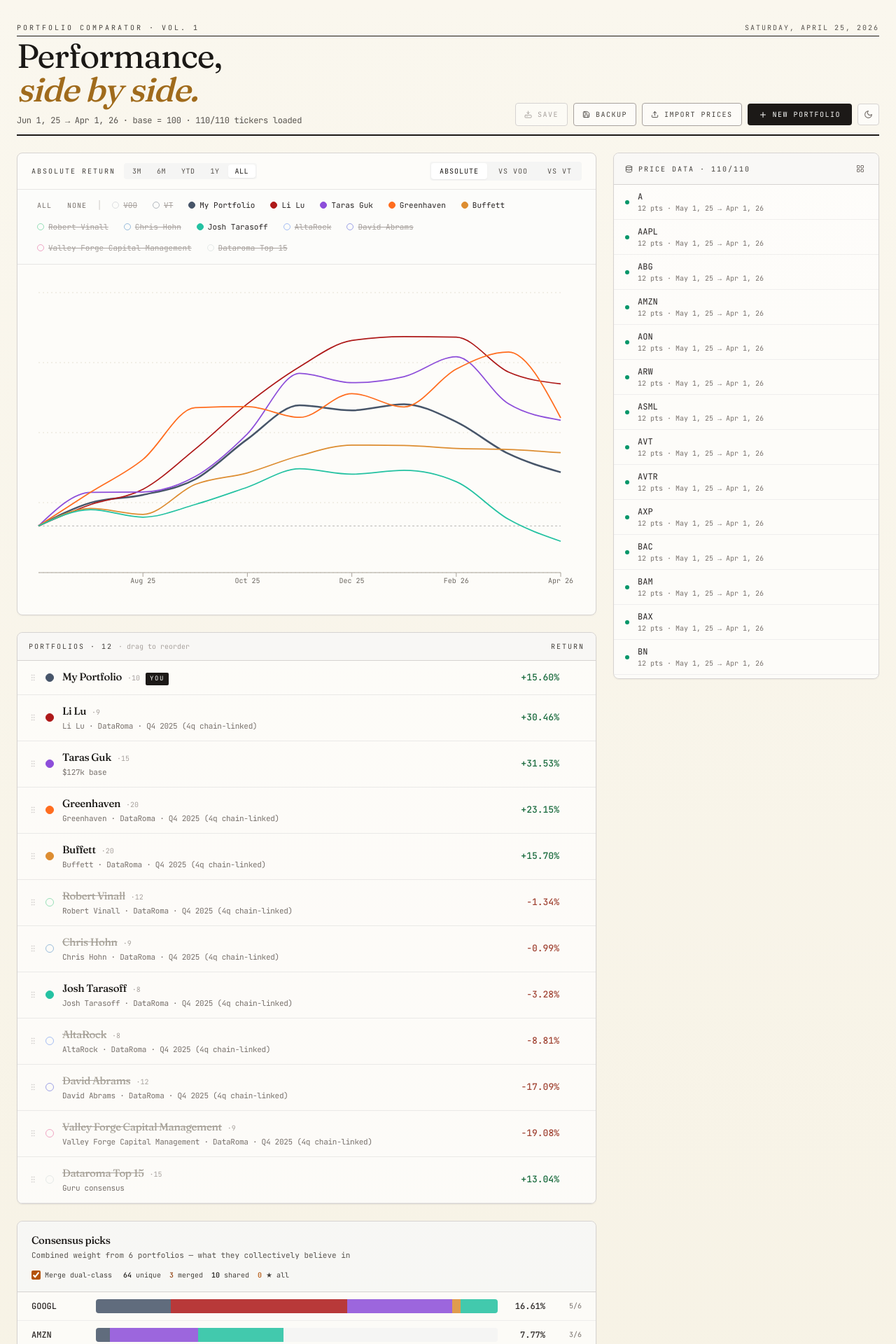
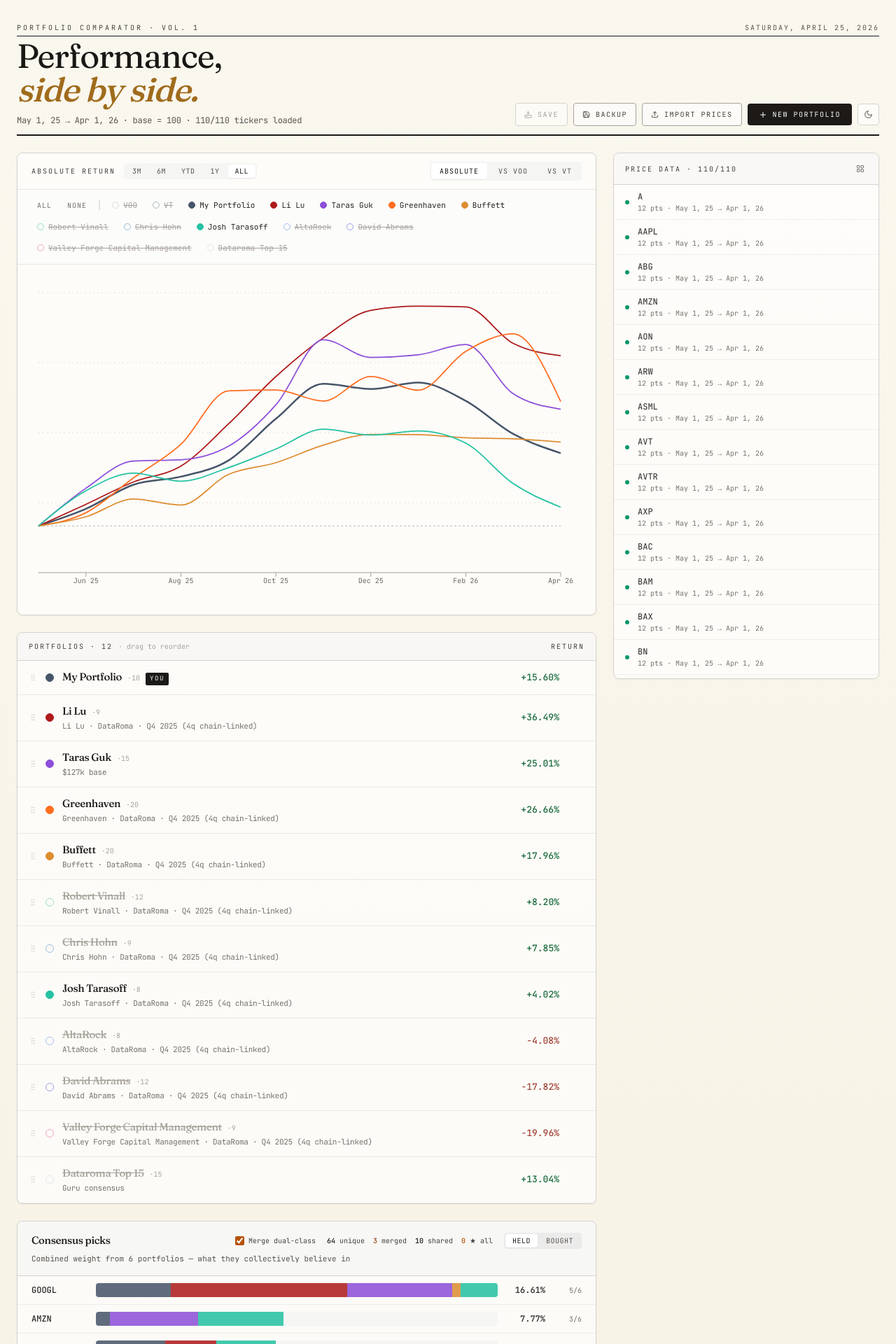
Before and after one commit to LoyEgor/portfolio-performance, a React (Vite) app: page / in a window 1280 px wide. Shown: the top 1920 px of the page at 70% size. Built offline with nearby package versions, Linux system fonts and the light colour scheme.

Commit message:
feat: add view mode for portfolio consensus analysis, supporting 'held' and 'bought' modes with history comparison

```diff
--- a/src/portfolio_tracker.jsx
+++ b/src/portfolio_tracker.jsx
@@ -393,9 +393,13 @@
 
   // Build segments. Each segment owns dates [fromDate, nextFromDate) — the boundary belongs to the
   // next segment so chain-linked rebalance happens cleanly.
+  // The first segment ALWAYS starts at the earliest available price, regardless of where its
+  // snapshot's asOf falls. The first snapshot's holdings apply retrospectively to anything before
+  // their asOf — a fair buy-and-hold approximation, and it keeps history portfolios visually
+  // aligned with non-history ones (which always start at allDates[0]).
   const segs = [];
   for (let i = 0; i < snapshots.length; i++) {
-    const fromDate = closestLE(snapshots[i].asOf);
+    const fromDate = i === 0 ? allDates[0] : closestLE(snapshots[i].asOf);
     if (!fromDate) continue;
     let toDate;
     if (i + 1 < snapshots.length) {
@@ -1440,7 +1444,7 @@
     <div className="bg-white/70 border border-stone-300 rounded-lg overflow-hidden flex flex-col shadow-sm sticky top-6 max-h-[calc(100vh-3rem)]">
       <div className="px-4 py-3 border-b border-stone-300 bg-stone-100/60">
         <div className="text-[10px] tracking-[0.2em] uppercase text-stone-700 font-mono flex items-center gap-2">
-          <Database size={11} /> Price data · {haveCount}/{neededTickers.length}
+          Price data · {haveCount}/{neededTickers.length}
           <button onClick={() => setShowAudit(true)} className="ml-auto p-1 hover:bg-stone-200 rounded text-stone-500 hover:text-stone-800 transition-colors" title="Audit price data">
             <LayoutGrid size={12} />
           </button>
@@ -1483,6 +1487,9 @@
 const ConsensusPanel = ({ portfolios, disabledHoldings, onSetVisibility, onIsolate }) => {
   const [mergeMode, setMergeMode] = useState(true);
   const [showMergedDetails, setShowMergedDetails] = useState(false);
+  // 'held' = aggregate current weights (consensus by holdings).
+  // 'bought' = aggregate positive Δ vs the last history snapshot (consensus by recent buying).
+  const [viewMode, setViewMode] = useState('held');
 
   // Investor portfolios only — benchmarks are comparison instruments, not investment choices.
   // (A non-benchmark portfolio holding VOO as a stock still contributes that ticker normally.)
@@ -1491,6 +1498,8 @@
   const visibleNonEmpty = allWithHoldings.filter(p => p.visible);
   // A portfolio with every holding disabled by the eye toggle has no signal to contribute.
   const hasActiveHoldings = (p) => getActiveHoldings(p, disabledHoldings).length > 0;
+  // For 'bought' mode we additionally need a prior snapshot to diff against.
+  const hasPrevSnapshot = (p) => Array.isArray(p.history) && p.history.length > 0;
 
   // Pool chip click is the same gesture as Portfolios list / chart legend: toggle p.visible.
   // Modifier (Ctrl/Cmd/Shift) isolates. One source of truth — no per-panel "include" state.
@@ -1502,47 +1511,73 @@
     onSetVisibility?.(p.id, !p.visible);
   };
   // Drop portfolios whose every holding is eye-toggled-off — they shouldn't count toward N.
-  const includedPortfolios = visibleNonEmpty.filter(hasActiveHoldings);
+  // In 'bought' mode also drop portfolios without history (no prior snapshot to diff against).
+  const includedPortfolios = visibleNonEmpty
+    .filter(hasActiveHoldings)
+    .filter(p => viewMode === 'bought' ? hasPrevSnapshot(p) : true);
   const N = includedPortfolios.length;
 
-  // Aggregate
+  // Build a {normalizedTicker → renormalized 100%-sum weight} map for an arbitrary holdings array,
+  // applying eye-toggle filter and dual-class merging in one place.
+  const contribFor = (holdings, p, originalsAcc) => {
+    const disabled = disabledHoldings[p.id];
+    const active = disabled?.size
+      ? (holdings || []).filter(h => !disabled.has(h.ticker.trim().toUpperCase()))
+      : (holdings || []);
+    const sum = active.reduce((s, h) => s + h.weight, 0);
+    const out = {};
+    if (sum === 0) return out;
+    active.forEach(h => {
+      const orig = h.ticker.toUpperCase();
+      const norm = normalizeTicker(orig, mergeMode);
+      const w = (h.weight / sum) * 100;
+      out[norm] = (out[norm] || 0) + w;
+      if (originalsAcc) {
+        if (!originalsAcc[norm]) originalsAcc[norm] = new Set();
+        originalsAcc[norm].add(orig);
+      }
+    });
+    return out;
+  };
+
   const stats = useMemo(() => {
     const result = {};
     includedPortfolios.forEach(p => {
-      // Use only enabled holdings, then renormalize each portfolio's weights to 100%.
-      // This mirrors computeSeries: hiding a holding makes the portfolio behave as if it never had it.
-      const active = getActiveHoldings(p, disabledHoldings);
-      const sumActive = active.reduce((s, h) => s + h.weight, 0);
-      if (sumActive === 0) return;
-      const portfolioContrib = {}; // normalized ticker → weight in this portfolio (renormalized)
-      const portfolioOriginals = {}; // normalized ticker → Set of original tickers
-      active.forEach(h => {
-        const orig = h.ticker.toUpperCase();
-        const norm = normalizeTicker(orig, mergeMode);
-        const w = (h.weight / sumActive) * 100;
-        portfolioContrib[norm] = (portfolioContrib[norm] || 0) + w;
-        if (!portfolioOriginals[norm]) portfolioOriginals[norm] = new Set();
-        portfolioOriginals[norm].add(orig);
-      });
-      Object.entries(portfolioContrib).forEach(([t, weight]) => {
+      const portfolioOriginals = {};
+      const currContrib = contribFor(getActiveHoldings(p, disabledHoldings), p, portfolioOriginals);
+
+      // Each portfolio's per-ticker contribution depends on the mode.
+      let contrib;
+      if (viewMode === 'bought' && p.history?.length) {
+        // Latest history entry by asOf is the previous quarter.
+        const prev = [...p.history].sort((a, b) => a.asOf.localeCompare(b.asOf))[p.history.length - 1];
+        const prevContrib = contribFor(prev.holdings, p, null);
+        contrib = {};
+        Object.keys(currContrib).forEach(t => {
+          const delta = currContrib[t] - (prevContrib[t] || 0);
+          if (delta > 0) contrib[t] = delta;  // positive delta = added weight to this position
+        });
+      } else {
+        contrib = currContrib;
+      }
+
+      Object.entries(contrib).forEach(([t, weight]) => {
         if (!result[t]) result[t] = { ticker: t, total: 0, count: 0, holders: [], originals: new Set(), maxSingle: 0 };
         result[t].total += weight;
         result[t].count += 1;
         result[t].holders.push({ portfolio: p, weight });
         result[t].maxSingle = Math.max(result[t].maxSingle, weight);
-        portfolioOriginals[t].forEach(o => result[t].originals.add(o));
+        portfolioOriginals[t]?.forEach(o => result[t].originals.add(o));
       });
     });
     Object.values(result).forEach(s => {
       s.combined = N > 0 ? s.total / N : 0;
       const originalsList = [...s.originals].sort();
-      // "Transformed" covers BOTH cases: single rename (BRK.B → BRK) and multi-merge (GOOG+GOOGL → GOOGL).
-      // Without this, single-rename cases were silently hidden — user couldn't tell BRK came from BRK.B.
       s.merged = originalsList.length > 1 || (originalsList.length === 1 && originalsList[0] !== s.ticker);
       s.originalsList = originalsList;
     });
     return result;
-  }, [includedPortfolios, mergeMode, N]);
+  }, [includedPortfolios, mergeMode, N, viewMode, disabledHoldings]);
 
   if (visibleNonEmpty.length < 1) {
     return (
@@ -1555,6 +1590,9 @@
   const sorted = Object.values(stats).sort((a, b) => b.combined - a.combined);
   const consensusTop = sorted.slice(0, 15);
   const consensusMax = consensusTop[0]?.combined || 1;
+  // Ticker column width fits the longest ticker among shown rows — saves space on mobile.
+  // Min 4ch keeps short-ticker portfolios from collapsing the column too tight.
+  const tickerColWidth = `${Math.max(4, ...consensusTop.map(s => s.ticker.length)) + 0.5}ch`;
 
   // High-conviction insights: held by 1-2 portfolios but with weight ≥ 10%
   // Only meaningful when N >= 2 (otherwise everything is "high conviction")
@@ -1573,18 +1611,13 @@
     <div className="space-y-4">
       <div className="bg-white/70 border border-stone-300 rounded-lg overflow-hidden shadow-sm">
         <div className="px-5 py-4 border-b border-stone-300 bg-stone-100/60">
-          <div className="flex items-baseline justify-between flex-wrap gap-3">
-            <div>
-              <div className="text-[15px] font-serif tracking-tight text-stone-900" style={{ fontWeight: 500 }}>
-                {N === 1 ? `Holdings of ${singlePortfolio.name}` : 'Consensus picks'}
-              </div>
-              <div className="text-[11px] text-stone-600 font-mono mt-0.5">
-                {N === 0 ? 'No portfolios included — toggle below' :
-                 N === 1 ? `Sorted by weight · pool more portfolios below to compute consensus` :
-                 `Combined weight from ${N} portfolios — what they collectively believe in`}
-              </div>
+          <div className="flex items-center justify-between gap-3 flex-wrap">
+            <div className="text-[15px] font-serif tracking-tight text-stone-900" style={{ fontWeight: 500 }}>
+              {viewMode === 'bought'
+                ? (N === 1 ? `Recent buys · ${singlePortfolio.name}` : 'Recent buys')
+                : (N === 1 ? `Holdings of ${singlePortfolio.name}` : 'Consensus picks')}
             </div>
-            <div className="flex items-center gap-4">
+            <div className="flex items-center gap-4 flex-wrap">
               <label className="flex items-center gap-1.5 text-[10px] font-mono text-stone-700 cursor-pointer select-none">
                 <input type="checkbox" checked={mergeMode} onChange={(e) => setMergeMode(e.target.checked)}
                   className="accent-amber-700" />
@@ -1623,7 +1656,29 @@
                 {N >= 2 && <div><span className="tabular-nums text-stone-900 font-medium">{heldByMultiple}</span> shared</div>}
                 {N >= 2 && <div><span className="tabular-nums text-amber-700 font-medium">{heldByAll}</span> ★ all</div>}
               </div>
+              <div className="flex items-center gap-0.5 bg-stone-200/60 rounded p-0.5">
+                {[{ id: 'held', label: 'Held' }, { id: 'bought', label: 'Bought' }].map(opt => (
+                  <button key={opt.id} onClick={() => setViewMode(opt.id)}
+                    className={`px-2.5 py-0.5 text-[10px] tracking-[0.05em] uppercase font-mono rounded transition-all ${
+                      viewMode === opt.id ? 'bg-white text-stone-900 shadow-sm' : 'text-stone-600 hover:text-stone-800'
+                    }`}
+                    title={opt.id === 'bought' ? 'Aggregate positive Δ vs last quarter' : 'Aggregate current weights'}>
+                    {opt.label}
+                  </button>
+                ))}
+              </div>
             </div>
+          </div>
+          <div className="text-[11px] text-stone-600 font-mono mt-1.5">
+            {N === 0
+              ? (viewMode === 'bought'
+                  ? 'No portfolios with quarterly history are included — toggle below'
+                  : 'No portfolios included — toggle below')
+              : viewMode === 'bought'
+                ? `Sum of positive Δ since last quarter, across ${N} portfolio${N === 1 ? '' : 's'} with history`
+                : (N === 1
+                    ? `Sorted by weight · pool more portfolios below to compute consensus`
+                    : `Combined weight from ${N} portfolios — what they collectively believe in`)}
           </div>
         </div>
 
@@ -1632,7 +1687,8 @@
             {consensusTop.map(s => (
               <div key={s.ticker} className="px-5 py-2.5 hover:bg-stone-100/40 transition-colors">
                 <div className="flex items-center gap-3">
-                  <div className="w-20 text-[12px] font-mono text-stone-800 font-medium flex items-center gap-1.5 flex-shrink-0">
+                  <div style={{ '--mobile-tw': tickerColWidth }}
+                    className="w-20 max-[499px]:w-[var(--mobile-tw)] text-[12px] font-mono text-stone-800 font-medium flex items-center gap-1.5 flex-shrink-0">
                     <span>{s.ticker}</span>
                     {N >= 2 && s.count === N && <span className="text-amber-600 text-[11px]">★</span>}
                   </div>
@@ -1691,18 +1747,21 @@
       {highConviction.length > 0 && (
         <div className="bg-white/70 border border-stone-300 rounded-lg overflow-hidden shadow-sm">
           <div className="px-5 py-4 border-b border-stone-300 bg-stone-100/60">
-            <div className="text-[15px] font-serif tracking-tight text-stone-900 flex items-center gap-2" style={{ fontWeight: 500 }}>
-              <Sparkles size={14} className="text-amber-700" /> High-conviction bets
+            <div className="text-[15px] font-serif tracking-tight text-stone-900" style={{ fontWeight: 500 }}>
+              {viewMode === 'bought' ? 'Concentrated buys' : 'High-conviction bets'}
             </div>
             <div className="text-[11px] text-stone-600 font-mono mt-0.5">
-              Held by few investors but with significant weight — non-consensus, high-conviction picks
+              {viewMode === 'bought'
+                ? 'Big add by 1–2 investors — non-consensus, concentrated buying signal'
+                : 'Held by few investors but with significant weight — non-consensus, high-conviction picks'}
             </div>
           </div>
           <div className="divide-y divide-stone-200/60">
             {highConviction.map(s => (
               <div key={s.ticker} className="px-5 py-2.5 hover:bg-stone-100/40 transition-colors">
                 <div className="flex items-center gap-3">
-                  <div className="w-20 text-[12px] font-mono text-stone-800 font-medium flex-shrink-0">
+                  <div style={{ '--mobile-tw': tickerColWidth }}
+                    className="w-20 max-[499px]:w-[var(--mobile-tw)] text-[12px] font-mono text-stone-800 font-medium flex-shrink-0">
                     {s.ticker}
                   </div>
                   <div className="flex-1 flex items-center gap-1.5 flex-wrap">
@@ -1928,26 +1987,32 @@
   const fullChartData = useMemo(() => {
     const visible = portfolios.filter(p => p.visible && portfolioSeries[p.id]);
     if (!visible.length) return [];
-    const dateSets = visible.map(p => new Set(portfolioSeries[p.id].map(d => d.date)));
-    const commonDates = [...dateSets[0]].filter(d => dateSets.every(s => s.has(d))).sort();
-
+
+    // vs-mode: a date is plottable only when the benchmark itself has a point for it. Each
+    // portfolio still appears only on dates where IT has a point — Recharts handles the gaps.
     if (effectiveMode === 'vs' && benchmarkPortfolio) {
       const benchSeries = portfolioSeries[benchmarkPortfolio.id];
-      const benchDateSet = new Set(benchSeries.map(d => d.date));
-      const dates = commonDates.filter(d => benchDateSet.has(d));
-      return dates.map(date => {
-        const benchPoint = benchSeries.find(d => d.date === date);
-        const benchValue = benchPoint?.value || 100;
+      const benchByDate = new Map(benchSeries.map(d => [d.date, d.value]));
+      const allDates = new Set();
+      visible.forEach(p => portfolioSeries[p.id].forEach(d => { if (benchByDate.has(d.date)) allDates.add(d.date); }));
+      return [...allDates].sort().map(date => {
+        const benchValue = benchByDate.get(date);
         const row = { date };
         visible.forEach(p => {
           const point = portfolioSeries[p.id].find(d => d.date === date);
-          if (point) row[p.id] = (point.value / benchValue) * 100;
+          if (point && benchValue) row[p.id] = (point.value / benchValue) * 100;
         });
         return row;
       });
     }
 
-    return commonDates.map(date => {
+    // Absolute mode: union of all dates across visible portfolios. Each portfolio appears only
+    // on dates where it has data — earlier portfolios start earlier on the chart. Without union,
+    // adding a single chain-linked portfolio (Taras Guk with Q3 history) used to compress the
+    // common date range and silently truncate the others' history.
+    const allDates = new Set();
+    visible.forEach(p => portfolioSeries[p.id].forEach(d => allDates.add(d.date)));
+    return [...allDates].sort().map(date => {
       const row = { date };
       visible.forEach(p => {
         const point = portfolioSeries[p.id].find(d => d.date === date);
@@ -1974,17 +2039,24 @@
         if (sliced.length >= 2) filtered = sliced;
       }
     }
-    // Always rebase to firstRow = 100. Portfolios without history (e.g. Taras Guk) start their
-    // series earlier than chain-linked gurus (whose Q1 snapshot is dropped when prices begin
-    // mid-quarter). Without rebasing, those portfolios show ≠100 on the chart's first column on
-    // ALL — looks like a bug. Same rebasing on every period keeps behaviour consistent.
-    const firstRow = filtered[0];
+    // Each portfolio is rebased to 100 at ITS OWN first available data point inside the slice,
+    // not at the first row of the slice. This keeps every line starting at 100 even when
+    // portfolios have different start dates (e.g. Taras Guk's chain-link begins later than VT).
+    const firstByKey = {};
+    for (const row of filtered) {
+      for (const k of Object.keys(row)) {
+        if (k === 'date') continue;
+        if (firstByKey[k] === undefined && typeof row[k] === 'number') {
+          firstByKey[k] = row[k];
+        }
+      }
+    }
     return filtered.map(row => {
       const newRow = { date: row.date };
       Object.keys(row).forEach(k => {
         if (k === 'date') return;
-        if (typeof row[k] === 'number' && firstRow[k]) {
-          newRow[k] = (row[k] / firstRow[k]) * 100;
+        if (typeof row[k] === 'number' && firstByKey[k]) {
+          newRow[k] = (row[k] / firstByKey[k]) * 100;
         }
       });
       return newRow;
@@ -2293,7 +2365,7 @@
                   ))}
                 </div>
               )}
-              <div className="p-5 min-h-[480px]">
+              <div className="p-5 min-h-[280px] min-[500px]:min-h-[480px]">
                 {chartMode !== 'absolute' && !benchmarkPortfolio && (
                   <div className="mb-3 px-3 py-2 bg-amber-50 border border-amber-300 rounded text-[10px] font-mono text-amber-800 flex items-center gap-2">
                     <AlertCircle size={11} /> Selected benchmark has no price data — showing absolute mode.
@@ -2307,7 +2379,8 @@
                     </div>
                   </div>
                 ) : (
-                  <ResponsiveContainer width="100%" height={460}>
+                  <div className="h-[260px] min-[500px]:h-[460px]">
+                  <ResponsiveContainer width="100%" height="100%">
                     <LineChart data={chartData} margin={{ top: 20, right: 30, left: 10, bottom: 10 }}>
                       <CartesianGrid strokeDasharray="2 4" stroke={darkMode ? '#292524' : '#e6e0d3'} vertical={false} />
                       <XAxis dataKey="date" tickFormatter={formatDateShort} stroke={darkMode ? '#57534e' : '#a8a39a'} tick={{ fontSize: 10 }} minTickGap={50} />
@@ -2352,6 +2425,7 @@
                       ))}
                     </LineChart>
                   </ResponsiveContainer>
+                  </div>
                 )}
               </div>
             </div>
```
Also changed, not shown: public/default-data.json.
